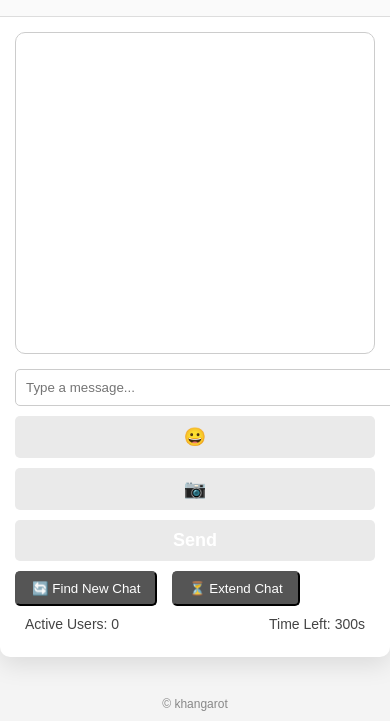
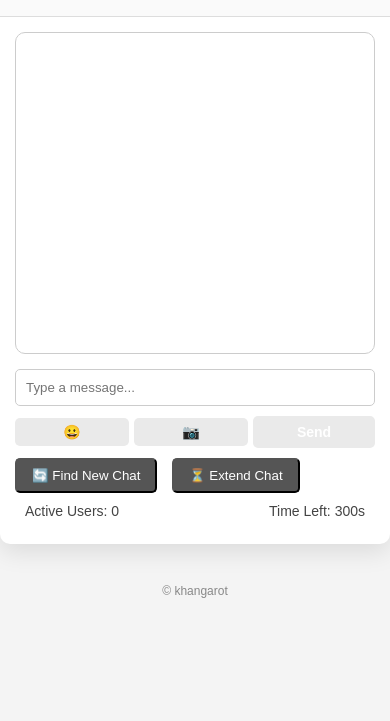
Before and after one commit to Ankitrana00/SIET_NILOKHERI_CHATTERS_JS, a website: page public/index.html in a window 390 px wide. Shown: the part 162-883 px from the top of the page. After the commit the page ends 844 px from the top, so only its background shows below. Drawn offline with nearby package versions, Linux system fonts and the light colour scheme; no server answers.

Commit message:
Updated style.css with responsive UI fixes

```diff
--- a/public/style.css
+++ b/public/style.css
@@ -44,6 +44,7 @@ body {
   border-radius: 20px;
   max-width: 60%;
   word-wrap: break-word;
+  position: relative;
 }
 
 .chat-bubble.user {
@@ -56,10 +57,19 @@ body {
   align-self: flex-start;
 }
 
+.chat-bubble .status {
+  font-size: 10px;
+  color: gray;
+  position: absolute;
+  bottom: -14px;
+  right: 10px;
+}
+
 .input-group {
   display: flex;
   gap: 10px;
   margin-bottom: 10px;
+  align-items: center;
 }
 
 .input-group input {
@@ -70,8 +80,8 @@ body {
 }
 
 .input-group button {
-  padding: 10px;
-  font-size: 18px;
+  padding: 8px 10px;
+  font-size: 16px;
   border: none;
   background: #eaeaea;
   border-radius: 5px;
@@ -81,6 +91,7 @@ body {
 .primary-btn {
   background: #007bff;
   color: white;
+  font-weight: bold;
 }
 
 .secondary-btn {
@@ -108,45 +119,13 @@ body {
   z-index: 10;
   box-shadow: 0 5px 10px rgba(0,0,0,0.15);
 }
+
 /* Typing Indicator */
 .typing-indicator {
   font-size: 14px;
   margin-left: 20px;
   color: gray;
   padding-bottom: 5px;
-}
-
-/* Delivery status */
-.chat-bubble {
-  position: relative;
-  max-width: 60%;
-}
-
-.chat-bubble .status {
-  font-size: 10px;
-  color: gray;
-  position: absolute;
-  bottom: -14px;
-  right: 10px;
-}
-
-/* Responsive Fix for Input Group */
-@media (max-width: 600px) {
-  .input-group {
-    flex-direction: column;
-  }
-
-  .input-group input,
-  .input-group button {
-    width: 100%;
-  }
-}
-
-/* Improve Send Button Visibility */
-.primary-btn {
-  background: #007bff;
-  color: white;
-  font-weight: bold;
 }
 
 /* Footer */
@@ -156,3 +135,37 @@ footer {
   font-size: 12px;
   color: #888;
 }
+
+/* ===== Mobile Responsive Fixes ===== */
+@media (max-width: 600px) {
+  .input-group {
+    flex-direction: row;
+    flex-wrap: wrap;
+    gap: 5px;
+  }
+
+  .input-group input {
+    flex: 1 1 100%;
+    margin-bottom: 5px;
+  }
+
+  .input-group button {
+    flex: 1;
+    font-size: 14px;
+    padding: 6px 8px;
+  }
+
+  .input-group button.emoji-btn,
+  .input-group button.photo-btn {
+    max-width: 45px;
+    min-width: 40px;
+    font-size: 16px;
+    padding: 6px;
+  }
+
+  .input-group button.primary-btn {
+    font-size: 14px;
+    font-weight: bold;
+    padding: 8px 12px;
+  }
+}
```
